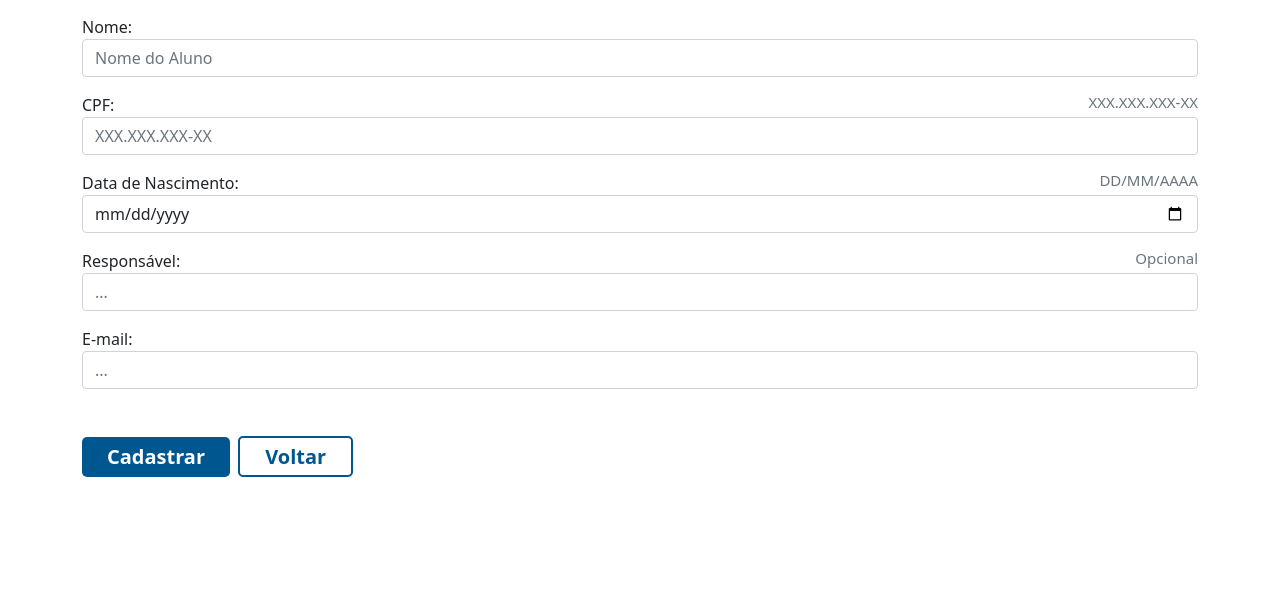
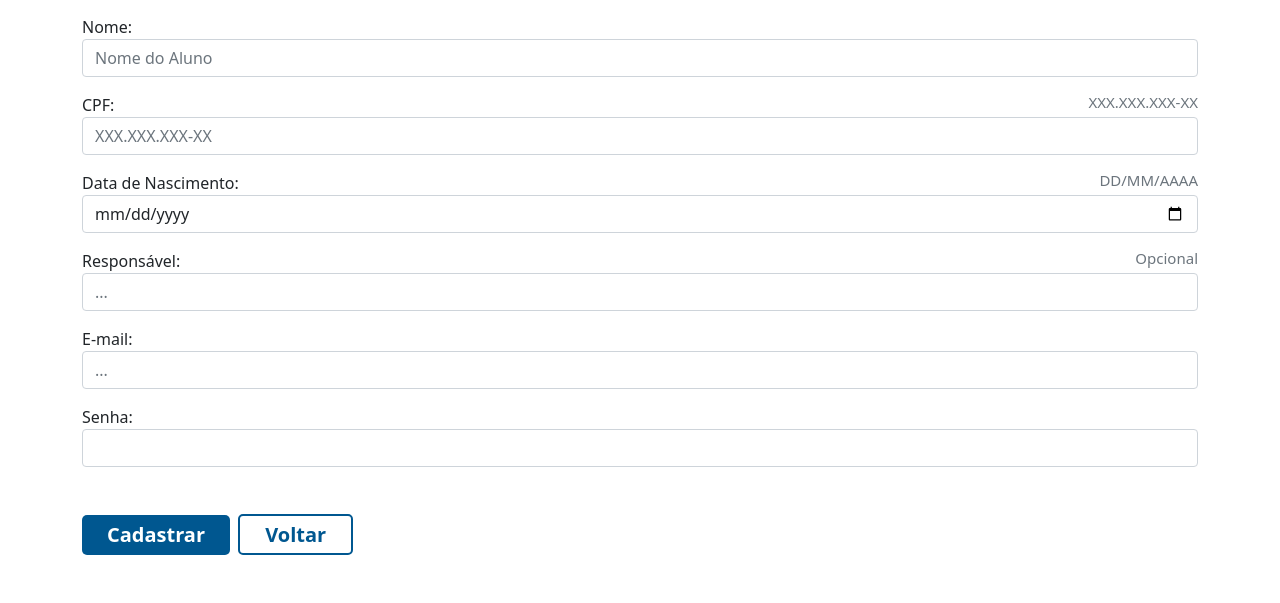
Before and after one commit to FernandoFdeS/projetoIntegrador, a PHP site: page /view/aluno/cadastro.php in a window 1280 px wide. Shown: the part 312-915 px from the top of the page. Before the commit the page ends 789 px from the top, so only its background shows below. Run offline with PHP 8.4, Linux system fonts and the light colour scheme.

Commit message:
adiciona campo de senha

```diff
--- a/Code/view/aluno/cadastro.php
+++ b/Code/view/aluno/cadastro.php
@@ -40,6 +40,11 @@
                 <input type="email" class="form-control" id="email" name="email" placeholder="...">
             </div>
 
+            <div class="form-group mt-3">
+                <label for="senha">Senha:</label>
+                <input type="text" class="form-control" id="senha" name="senha">
+            </div>
+
             <div class=" mt-5 mb-5">
                 <button type="submit" class="btn-principal">Cadastrar</button>
                 <span class="btn-secundario mx-1">
```
